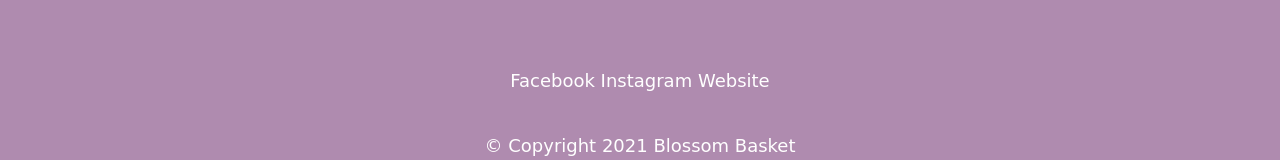
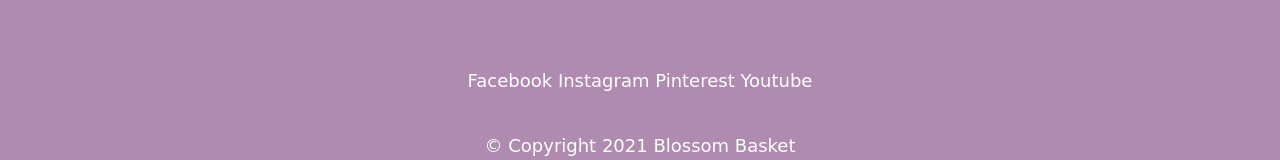
Before and after one commit to handecatal/hwecc006, a plain HTML site: page blossombasket/index.html in a window 1280 px wide. Shown: the part 896-1056 px from the top of the page. Drawn offline with Linux system fonts and the light colour scheme; a web font is replaced by a local one.

Commit message:
Update index.html

```diff
--- a/blossombasket/index.html
+++ b/blossombasket/index.html
@@ -45,9 +45,10 @@
   <footer>
 
     <div class="bottom-container">
-      <a class="footer-link" href="">Facebook</a>
-      <a class="footer-link" href="">Instagram</a>
-      <a class="footer-link" href="">Website</a>
+      <a class="footer-link" href="https://www.facebook.com/hacer.h.catal">Facebook</a>
+      <a class="footer-link" href="https://www.instagram.com/?hl=tr">Instagram</a>
+      <a class="footer-link" href="https://tr.pinterest.com/">Pinterest</a>
+      <a class="footer-link" href="https://www.youtube.com/">Youtube</a>
 
       <p id="copyright">© Copyright 2021 Blossom Basket</p>
     </div>
```
